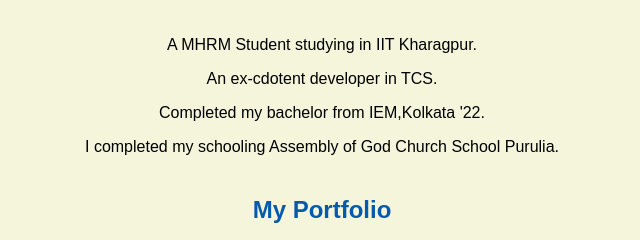
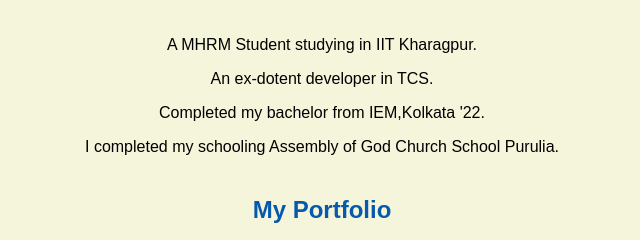
Before and after one commit to dassouhardya/dassouhardya.github.io, a plain HTML site: page Index.html in a window 1280 px wide. Shown: the part 738-978 px from the top of the page, 318-958 px from the left. Drawn offline with Linux system fonts and the light colour scheme.

Commit message:
Update Index.html

```diff
--- a/Index.html
+++ b/Index.html
@@ -16,7 +16,7 @@
   <h1>Souhardya Das's Website </h1>
     <h2> My portfolio </h2>
     <p> A MHRM Student studying in IIT Kharagpur.</p>
-    <p> An ex-cdotent developer in TCS.</p>
+    <p> An ex-dotent developer in TCS.</p>
     <p>Completed my bachelor from IEM,Kolkata '22.</p>
     <p>I completed my schooling Assembly of God Church School Purulia.</p>
     <h2>My Portfolio </h2>
```
